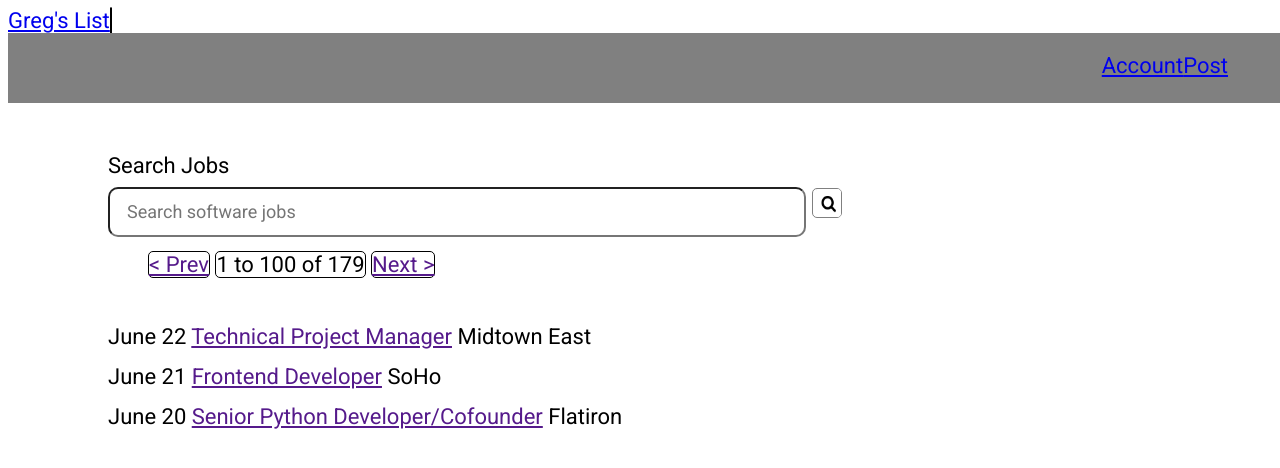
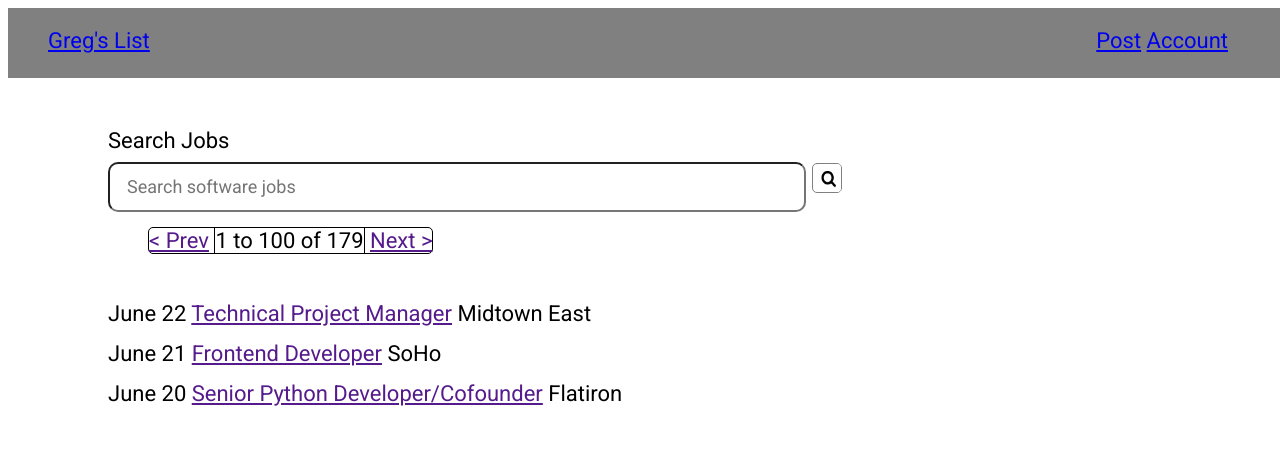
Before and after one commit to dk79/gregslist, a plain HTML site: page index.html in a window 1280 px wide. Drawn offline with Linux system fonts and the light colour scheme.

Commit message:
changed rule to reflect new header, fixed nav positioning, added divider in pagination

```diff
--- a/styles/main.css
+++ b/styles/main.css
@@ -4,7 +4,7 @@ body, * {
 	font-size: 22px;
 }
 
-nav {
+header {
 	background-color: grey;
     width: 100%;
     padding-top: 20px;
@@ -24,7 +24,7 @@ input {
 	border-radius: 10px;
 }
 
-nav a {
+nav {
 	float: right;
 }
 
@@ -58,9 +58,16 @@ section {
 ul {
 	list-style: none;
 }
-span, .pagination-link {
+
+.pagination {
 	border: 1px solid black;
 	border-radius: 5px;
+	display: inline-block;
+}
+
+.pagination span {
+	border-left: 1px solid black;
+	border-right: 1px solid black;
 }
 
 .listings {
```
